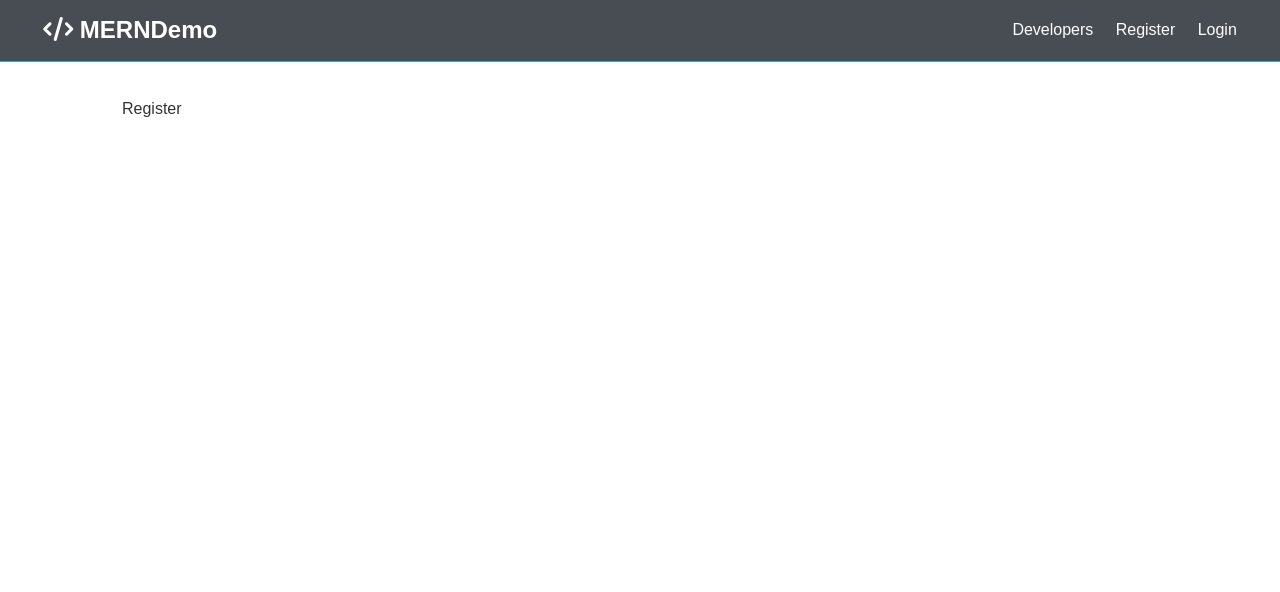
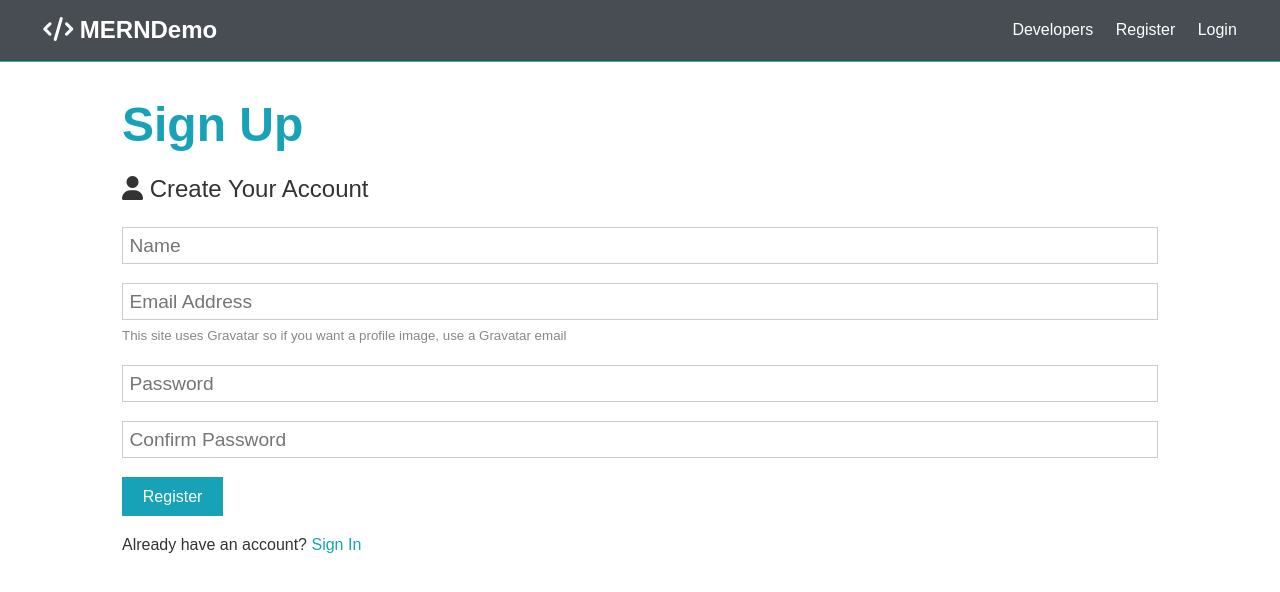
Before and after one commit to apollge/mern_demo, a React (Create React App) app in the folder client/: page /register in a window 1280 px wide. Shown: the top 592 px of the page. Built offline with nearby package versions, Linux system fonts and the light colour scheme; the HTML template or start-up script is replaced by a standard one.

Commit message:
register form useState hook

```diff
--- a/client/src/components/auth/Register.js
+++ b/client/src/components/auth/Register.js
@@ -1,7 +1,86 @@
-import React from 'react';
+import React, { Fragment, useState } from 'react';
+import { Link } from 'react-router-dom';
 
 const Register = () => {
-  return <div>Register</div>;
+  const [formData, setFormData] = useState({
+    name: '',
+    email: '',
+    password: '',
+    password2: ''
+  });
+
+  const { name, email, password, password2 } = formData;
+
+  const onChange = e =>
+    setFormData({ ...formData, [e.target.name]: e.target.value });
+
+  const onSubmit = e => {
+    e.preventDefault();
+    if (password !== password2) {
+      console.log('Passwords do not match');
+    } else {
+      console.log(formData);
+    }
+  };
+
+  return (
+    <Fragment>
+      <h1 className='large text-primary'>Sign Up</h1>
+      <p className='lead'>
+        <i className='fas fa-user' /> Create Your Account
+      </p>
+      <form className='form' onSubmit={e => onSubmit(e)}>
+        <div className='form-group'>
+          <input
+            type='text'
+            placeholder='Name'
+            name='name'
+            value={name}
+            onChange={e => onChange(e)}
+            required
+          />
+        </div>
+        <div className='form-group'>
+          <input
+            type='email'
+            placeholder='Email Address'
+            name='email'
+            value={email}
+            onChange={e => onChange(e)}
+            required
+          />
+          <small className='form-text'>
+            This site uses Gravatar so if you want a profile image, use a
+            Gravatar email
+          </small>
+        </div>
+        <div className='form-group'>
+          <input
+            type='password'
+            placeholder='Password'
+            name='password'
+            value={password}
+            onChange={e => onChange(e)}
+            minLength='6'
+          />
+        </div>
+        <div className='form-group'>
+          <input
+            type='password'
+            placeholder='Confirm Password'
+            name='password2'
+            value={password2}
+            onChange={e => onChange(e)}
+            minLength='6'
+          />
+        </div>
+        <input type='submit' className='btn btn-primary' value='Register' />
+      </form>
+      <p className='my-1'>
+        Already have an account? <Link to='/login'>Sign In</Link>
+      </p>
+    </Fragment>
+  );
 };
 
 export default Register;
```
